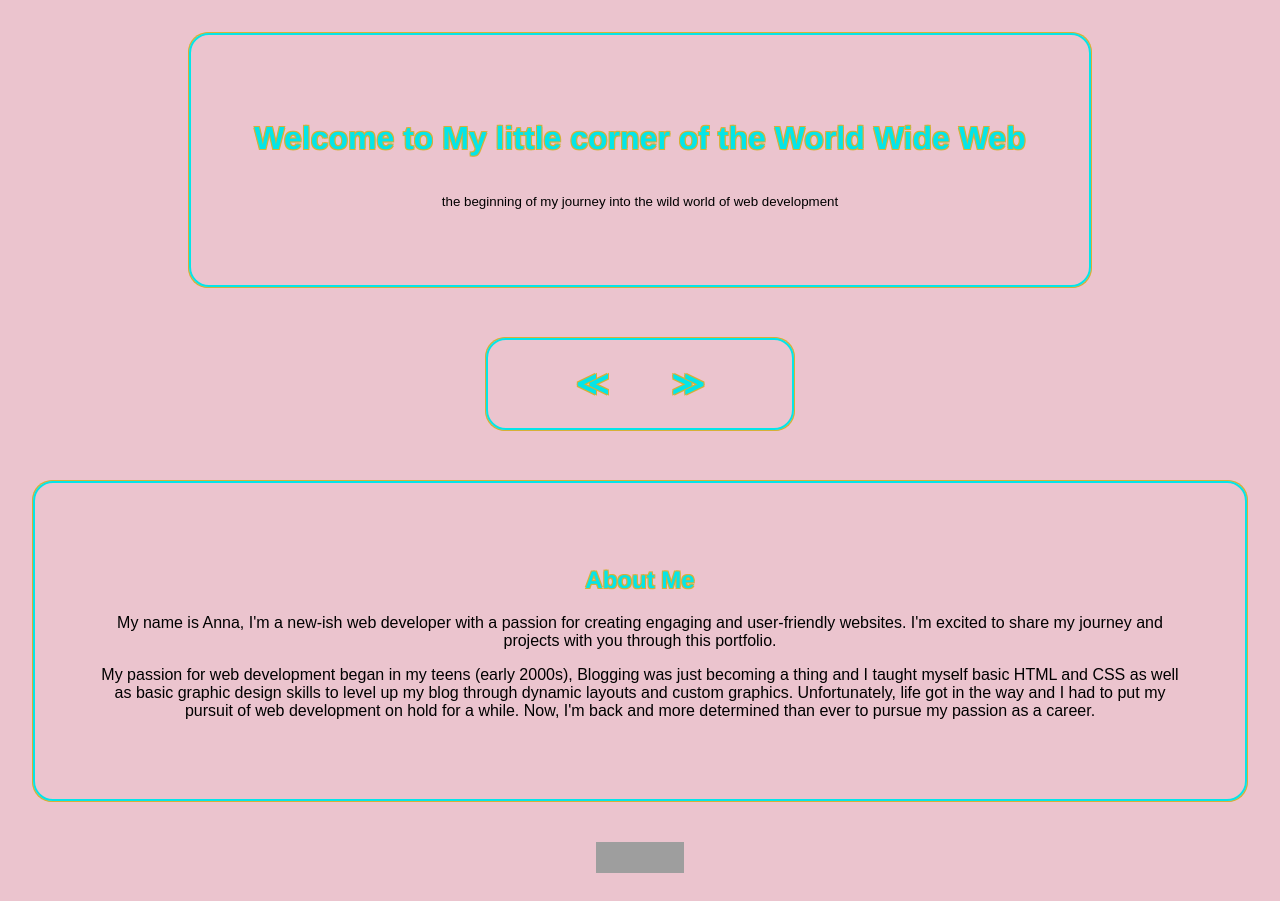
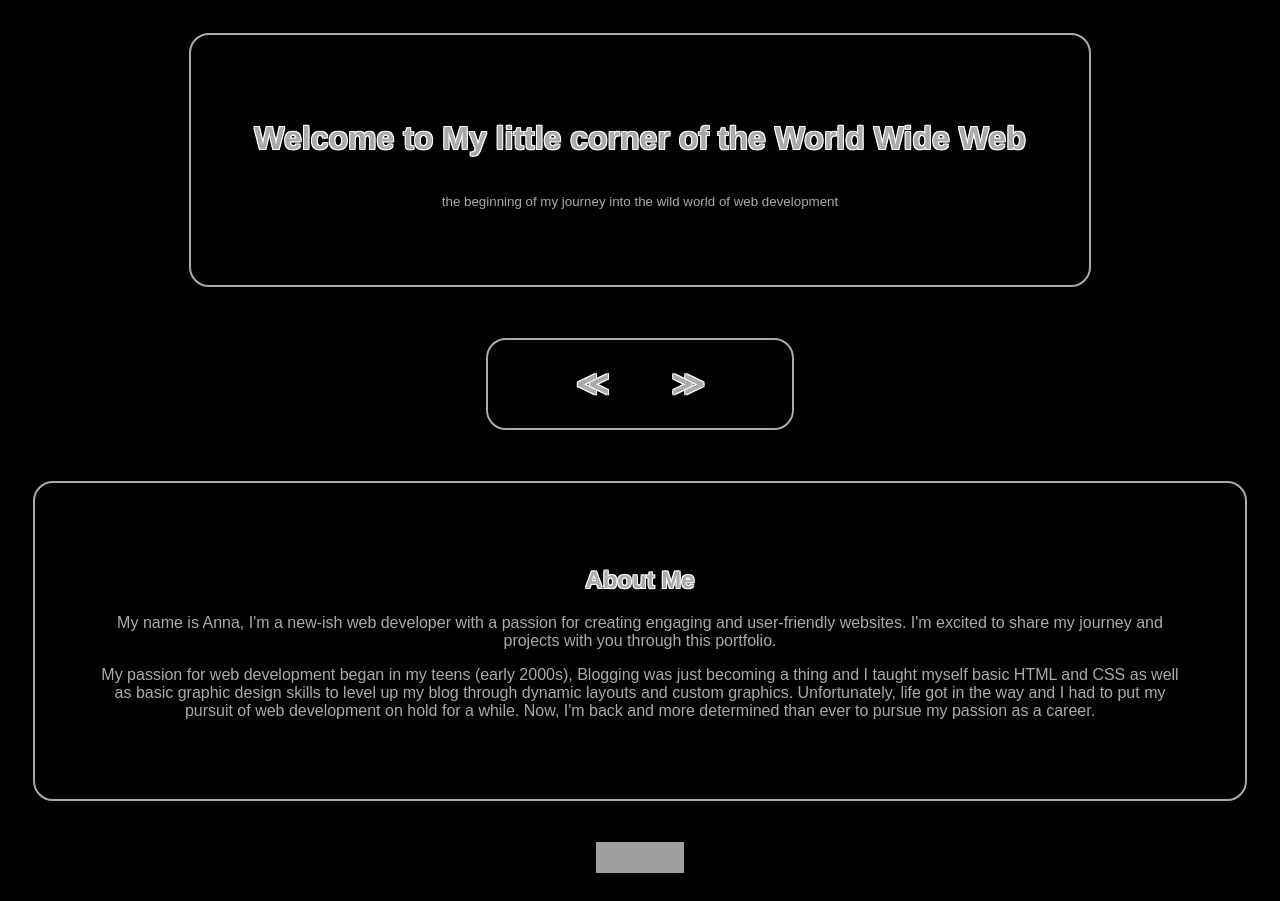
Before and after one commit to annap86-dotcom/portfolio, a plain HTML site: page index.html in a window 1280 px wide. Drawn offline with Linux system fonts and the light colour scheme; grey boxes are pictures that could not be loaded.

Commit message:
changed colors to be more accessible

```diff
--- a/styles.css
+++ b/styles.css
@@ -1,6 +1,6 @@
 body {
-    background-color: #ebc4ce;
-    color: black;
+    background-color: black;
+    color: #AAAAAA;
     font-family: sans-serif;
     display: flex;
     flex-direction: column;
@@ -11,13 +11,12 @@ body {
 }
 
 div {
-    border: 2px solid #04e5e9;
+    border: 2px solid #AAAAAA;
     border-radius: 20px;
-    box-shadow:
-    -1px -1px 0 #D6B037,
-    1px -1px 0 #D6B037,
-    -1px 1px 0 #D6B037,
-    1px 1px 0 #D6B037;
+    -1px -1px 0 white,
+    1px -1px 0 white,
+    -1px 1px 0 white,
+    1px 1px 0 white;
     margin: 2%;
     padding: 5%;
     text-align: center;
@@ -25,12 +24,12 @@ div {
 }
 
 h1 {
-    color: #04e5e9;
+    color: #AAAAAA;
     text-shadow:
-    -1px -1px 0 #D6B037,
-    1px -1px 0 #D6B037,
-    -1px 1px 0 #D6B037,
-    1px 1px 0 #D6B037;
+    -1px -1px 0 white,
+    1px -1px 0 white,
+    -1px 1px 0 white,
+    1px 1px 0 white;
     font-family: 'Franklin Gothic Medium', 'Arial Narrow', Arial, sans-serif;
     font-size: xx-large;
     padding-bottom: 2%;
@@ -42,12 +41,12 @@ h1 {
 
 h2 {
     font-family: 'Franklin Gothic Medium', 'Arial Narrow', Arial, sans-serif;
-    color: #04e5e9;
+    color: #AAAAAA;
     text-shadow:
-    -1px -1px 0 #D6B037,
-    1px -1px 0 #D6B037,
-    -1px 1px 0 #D6B037,
-    1px 1px 0 #D6B037;
+    -1px -1px 0 white,
+    1px -1px 0 white,
+    -1px 1px 0 white,
+    1px 1px 0 white;
 }
 
 #buttons {
@@ -56,10 +55,10 @@ h2 {
     width: 20%;
     text-align: center;
     font-weight: bold;
-    color: #04e5e9;
+    color: #AAAAAA;
     text-shadow:
-    -1px -1px 0 #D6B037,
-    1px -1px 0 #D6B037,
-    -1px 1px 0 #D6B037,
-    1px 1px 0 #D6B037;
+     -1px -1px 0 white,
+    1px -1px 0 white,
+    -1px 1px 0 white,
+    1px 1px 0 white;
 }
```
